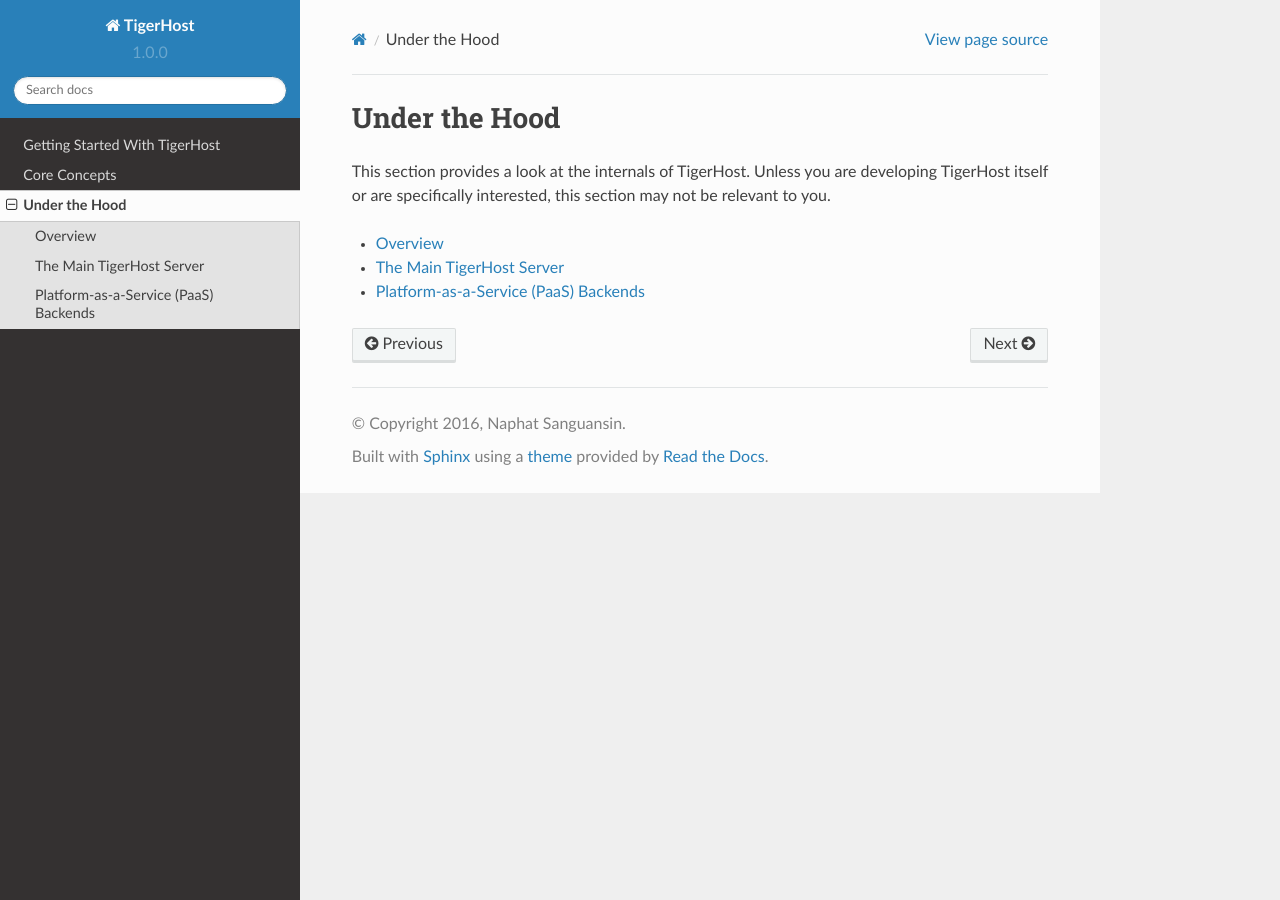
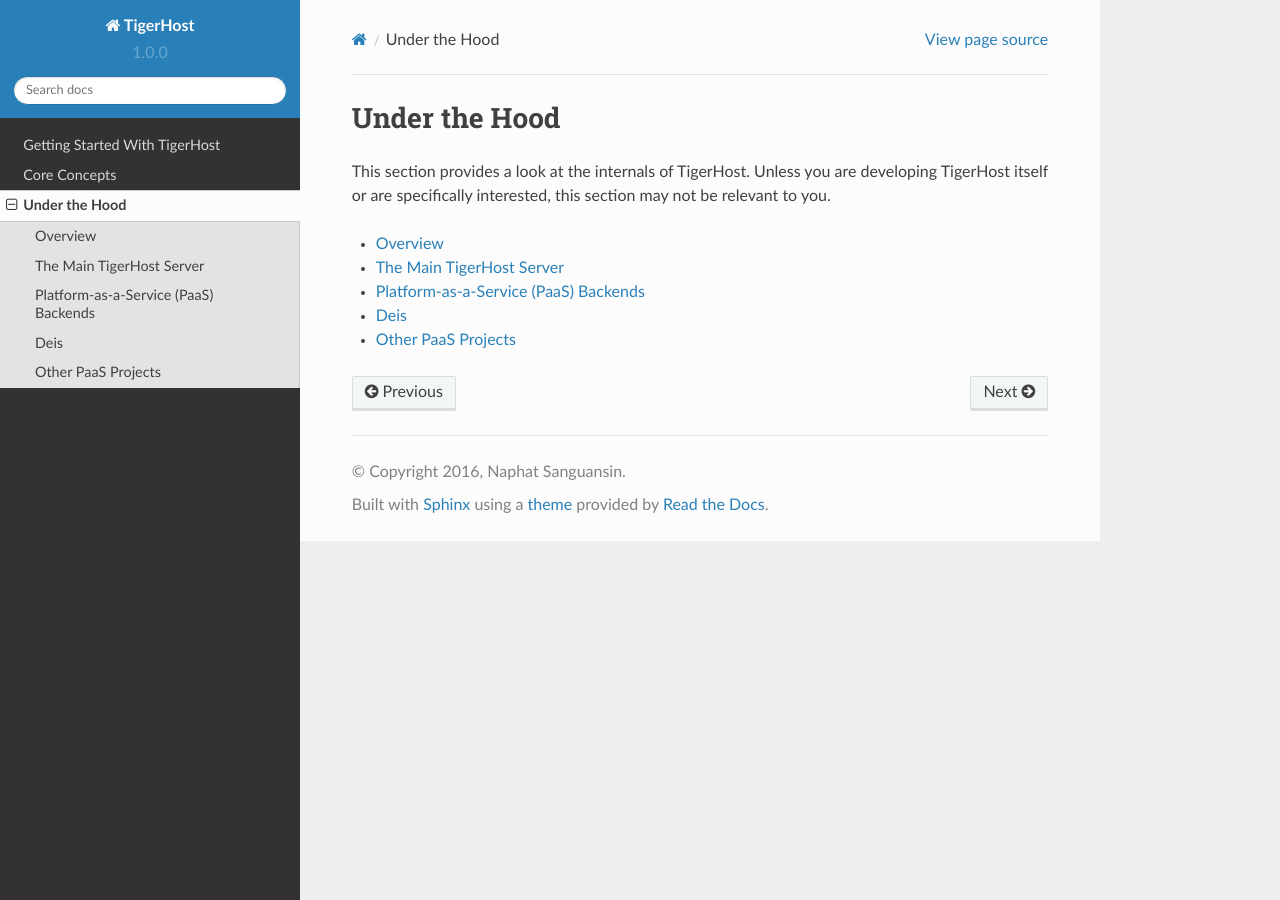
Before and after one commit to naphatkrit/TigerHost, a Sphinx documentation site: the page built from docs/under_the_hood/index.rst, in a window 1280 px wide. Built offline with Sphinx 7.4.7 and the Read the Docs theme 2.0.0, drawn with Linux system fonts in a browser that asks for light colours.

Commit message:
[docs] placeholders for deis and other backends documentation

```diff
--- /dev/null
+++ b/docs/under_the_hood/deis.rst
@@ -0,0 +1,5 @@
+.. _under_the_hood/deis:
+
+Deis
+=====
+.. TODO
--- a/docs/under_the_hood/index.rst
+++ b/docs/under_the_hood/index.rst
@@ -10,3 +10,5 @@
     overview
     main_server
     paas_backends
+    deis
+    other_backends
--- /dev/null
+++ b/docs/under_the_hood/other_backends.rst
@@ -0,0 +1,5 @@
+.. _under_the_hood/other_backends:
+
+Other PaaS Projects
+===================
+.. TODO
```
